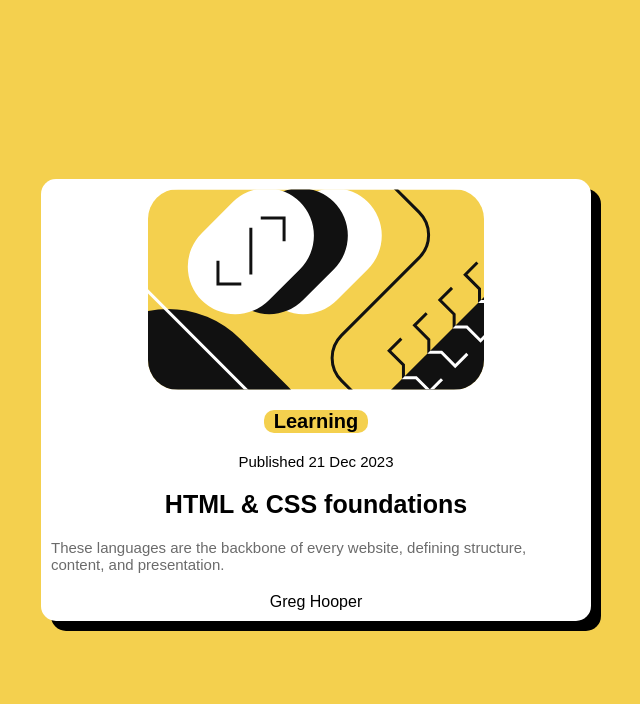
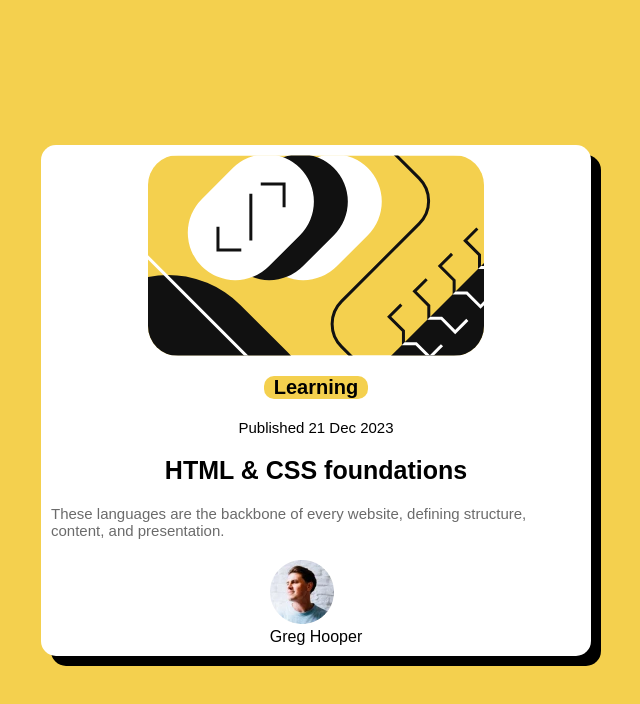
Before and after one commit to Alasow2001/Recipe-Page, a plain HTML site: page index.html in a window 1280 px wide. Shown: the whole page, without its empty margins (324-964 px from the left). Drawn offline with Linux system fonts and the light colour scheme.

Commit message:
Added div element for the author.

```diff
--- a/index.html
+++ b/index.html
@@ -25,7 +25,10 @@
 
       <p class="text">These languages are the backbone of every website, defining structure, content, and presentation.</p>
 
-      <p>Greg Hooper</p>
+      <div class="author">
+        <img src="./assets/images/image-avatar.webp" alt="" />
+        <p class="author-name">Greg Hooper</p>
+      </div>
     </div>
   </main>
 
```
